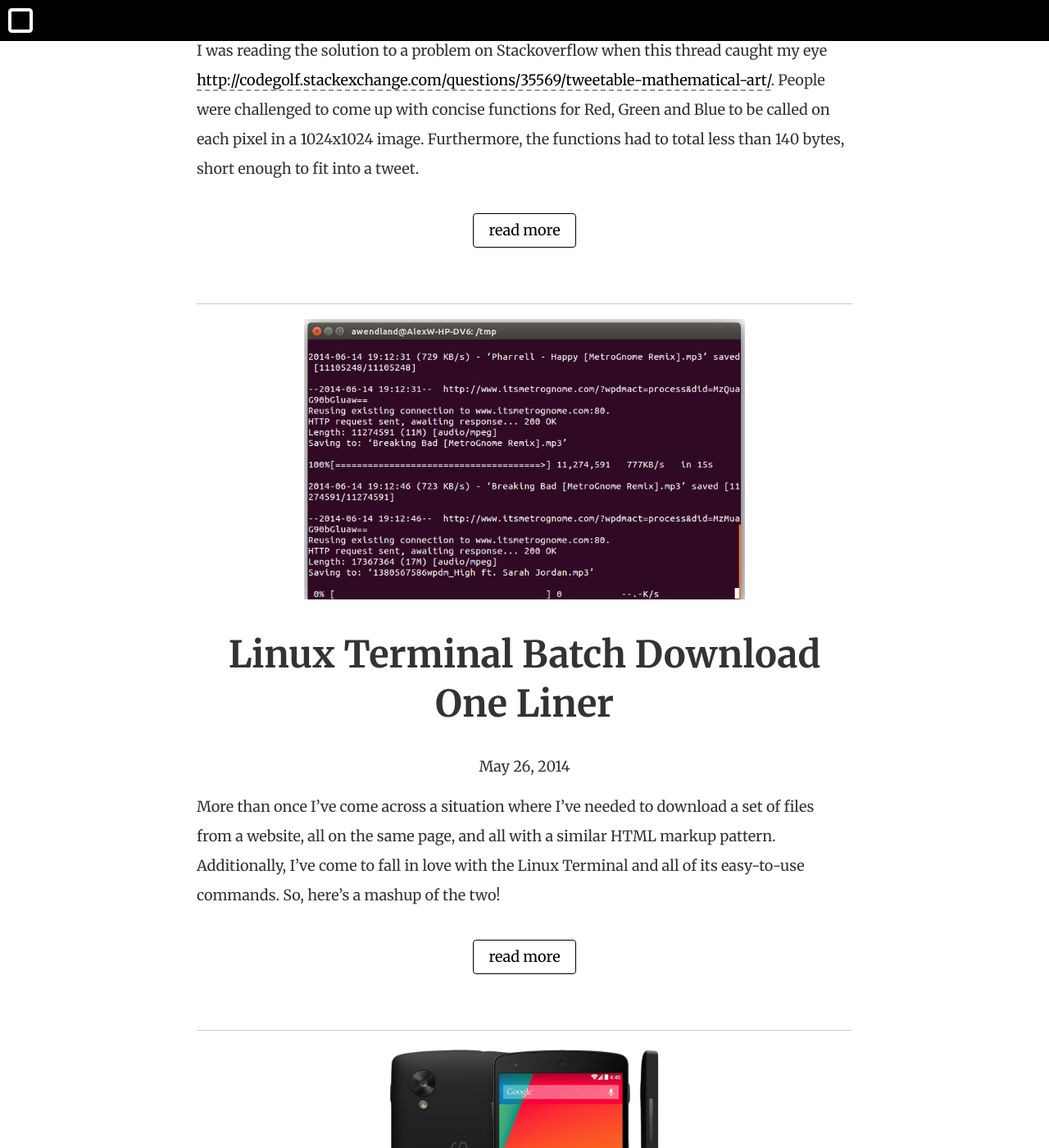
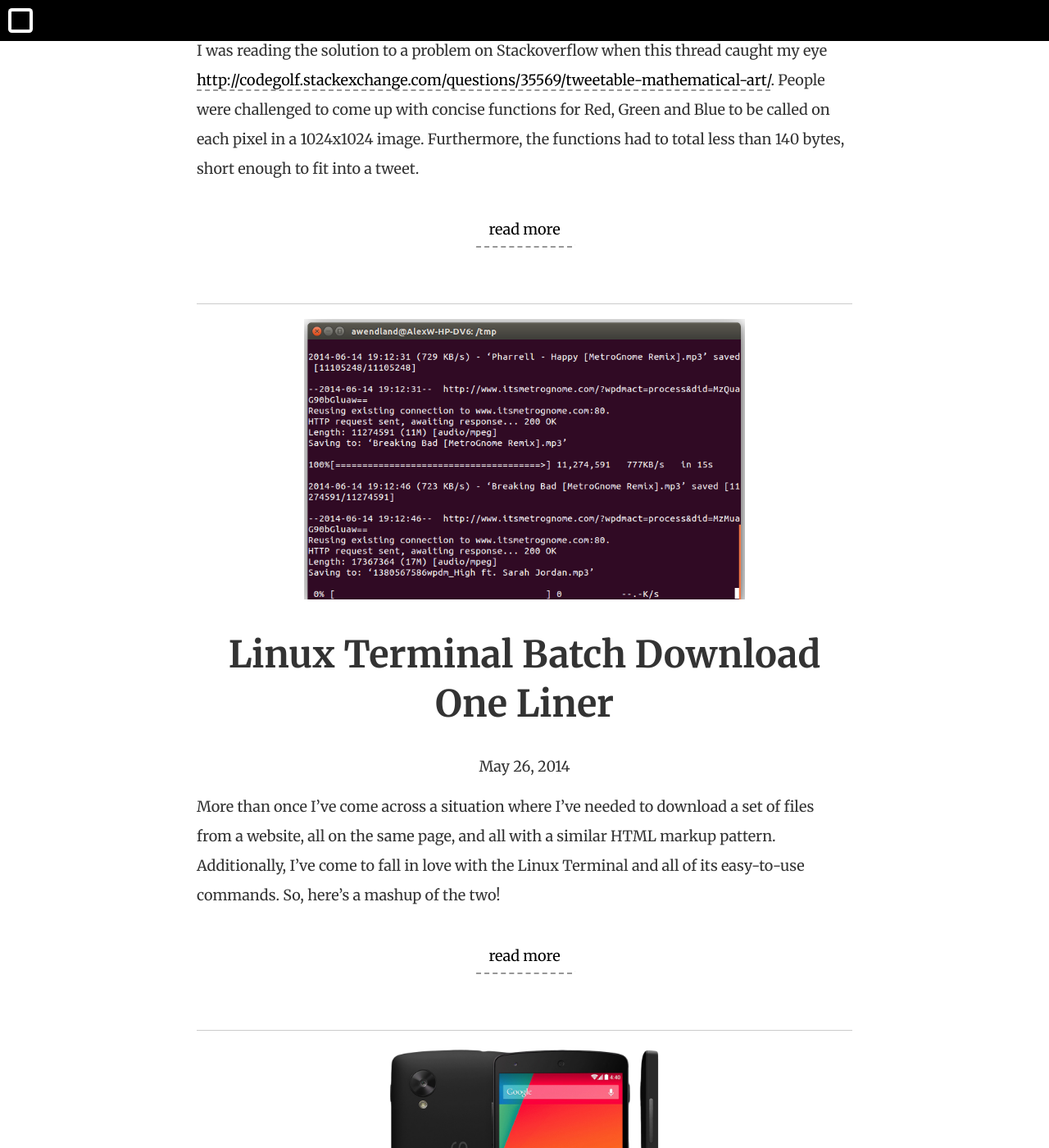
Before and after one commit to awendland/blog, a Jekyll site: the page built from index.html, in a window 1280 px wide and 1400 px high, scrolled down 408 px. Shown: the whole window at 82% size. Built offline with Jekyll 4.4.1, drawn with Linux system fonts in a browser that asks for light colours; nearby versions of some CDN libraries; Markdown is read by kramdown in place of the engine named in the settings.

Commit message:
Expand link styling to underline all link elements within a post

```diff
--- a/css/main.css
+++ b/css/main.css
@@ -345,20 +345,6 @@ main a {
   -moz-hyphens: auto;
   -ms-hyphens: auto;
   hyphens: auto;
-}
-p > a {
-  border: 0.15em dashed rgba(51, 51, 51, 0.5);
-  border-top-width: 0;
-  border-left-width: 0;
-  border-right-width: 0;
-  -webkit-transition: border .1s;
-  transition: border .1s;
-}
-p > a:hover,
-p > a:focus {
-  text-decoration: none;
-  cursor: pointer;
-  border-color: #333333;
 }
 ul {
   margin: 0;
@@ -744,6 +730,20 @@ h6 {
   padding: 2px 5px;
   border: 1px dashed #ccc;
   border-radius: 3px;
+}
+.post > .body a {
+  border: 0.15em dashed rgba(51, 51, 51, 0.5);
+  border-top-width: 0;
+  border-left-width: 0;
+  border-right-width: 0;
+  -webkit-transition: border .1s;
+  transition: border .1s;
+}
+.post > .body a:hover,
+.post > .body a:focus {
+  text-decoration: none;
+  cursor: pointer;
+  border-color: #333333;
 }
 .post > .body img {
   display: block;
```
Also changed, not shown: css/less/common.less (+0 -12 lines), css/less/components/post.less (+12 -0 lines).
